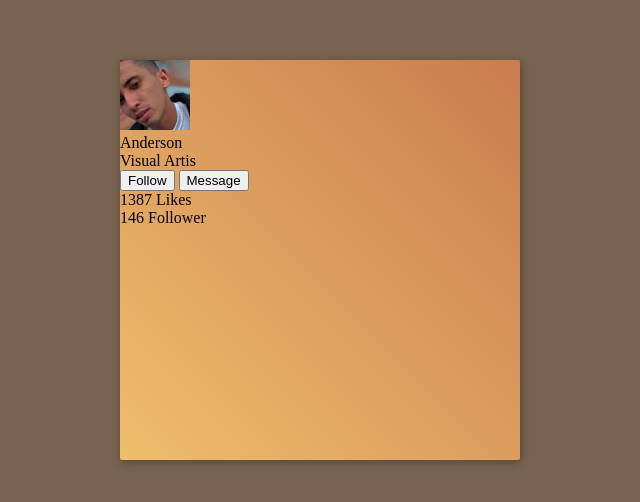
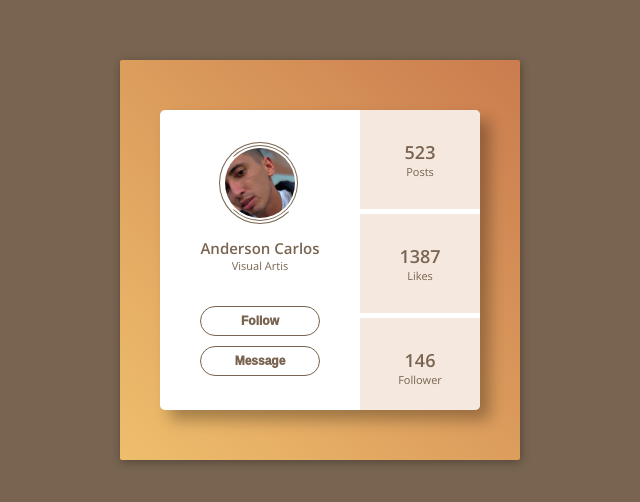
Before and after one commit to AndersonBR01/perfil, a plain HTML site: page perfil2/index.html in a window 1280 px wide. Shown: the part 140-642 px from the top of the page, without its empty margins (320-960 px from the left). Drawn offline with nearby package versions, Linux system fonts and the light colour scheme; files that its build step writes are made by us from their sources.

Commit message:
perfil2 feito

```diff
--- a/perfil2/assets/style.css
+++ b/perfil2/assets/style.css
@@ -1,4 +1,6 @@
 @import url(https://fonts.googleapis.com/css?family=Open+Sans:600,300);
+
+
 
 body{
     background-color: #786450;
@@ -8,7 +10,6 @@ body{
     position: absolute;
     top: 50%;
     left: 50%;
-    width: 50%;
     width: 400px;
     height: 400px;
     margin-top: -200px;
@@ -18,4 +19,170 @@ body{
     background: #ca7c4e;
     background:  -webkit-linear-gradient( bottom left, #eebe6c 0%,
     #ca7c4e 100%);
+    background: -moz-linear-gradient(bottom left, #eebe6c 0%, #ca7c4e 100%);
+    background: -o-linear-gradient(bottom left, #eebe6c 0%, #ca7c4e);
+    background: linear-gradient(to top right, #eebe6c 0%, #ca7c4e 100%);
+    filter: progid:DXImageTransform.Microsoft.gradient( startColorstr='#EEBE6C',
+     endColorstr='#CA7C4E',GradientType=1 );
+     color: #786450;
+     font-family: "Open Sans", Helvetica, sans-serif;
+     -webkit-font-smoothing: antialiased;
+     -moz-osx-font-smoothing: grayscale;
+
 }
+
+.center{
+    position: absolute;
+    top: 50px;
+    left: 40px;
+    height: 300px;
+    width: 320px;
+    background: #fff;
+    border-radius: 5px;
+    overflow: hidden;
+    box-shadow: 10px 10px 15px 0 rgba(0, 0, 0, 0.3);
+
+}
+
+.profile{
+    float: left;
+    width: 200px;
+    height: 320px;
+    text-align: center;
+
+
+}
+
+.image {
+    position: relative;
+    width: 70px;
+    height:70px;
+    margin: 38px auto 0 auto;
+}
+
+.circle-1{
+    position: absolute;
+    box-sizing: border-box;
+    width: 76px;
+    height: 76px;
+    top: -3px;
+    left: -3px;
+    border-width: 1px;
+    border-style: solid;
+    border-color: #786450 #786450 #786450 transparent;
+    border-radius: 50%;
+    transition: all 1.5s ease-in-out;
+
+}
+
+.circle-2 {
+    position: absolute;
+    box-sizing: border-box;
+    width: 82px;
+    height: 82px;
+    top: -6px;
+    left: -6px;
+    border-width: 1px;
+    border-style: solid;
+    border-color: #786450 transparent #786450 #786450;
+    border-radius: 50%;
+    transition: all 1.5s ease-in-out;
+}
+
+img{
+    display: block;
+    border-radius: 50%;
+    background: #F5E8DF;
+
+
+
+}
+img:hover{
+    cursor: pointer;
+}
+
+
+.circle-1:hover{
+    transform: rotate(360deg);
+
+}
+
+.circle-2:hover{
+    transform: rotate(-360deg);
+}
+.name{
+    font-size: 15px;
+    font-weight: 600;
+    margin-top: 20px;
+}
+
+.job{
+    font-size: 11px;
+    line-height: 15px;
+
+}
+
+.actions{
+    margin-top: 33px;
+
+
+}
+
+.btn{
+    display: block;
+    width: 120px;
+    height: 30px;
+    margin: 0 auto 10px auto;
+    background: none;
+    border: 1px solid #786450;
+    border-radius: 15px;
+    font-size: 12px;
+    font-weight: 1000;
+    box-sizing: border-box;
+    transition: all .3s ease-in-out;
+    color: #786450;
+
+
+}
+
+.btn:hover {
+    background: #786450;
+    color: #fff;
+}
+
+.stats{
+    float: left;
+
+}
+.box{
+    box-sizing: border-box;
+    width: 120px;
+    height: 99px;
+    background: #F5E8DF;
+    text-align: center;
+    padding-top: 30px;
+    transition: all .4s ease-in-out;
+}
+
+.box:hover {
+    background: #E1CFC2;
+    cursor: pointer;
+}
+
+.box:nth-child(2) {
+    margin: 5px 0;
+}
+
+span{
+    display: block;
+}
+
+.value{
+    font-size: 18px;
+    font-weight: 1000;
+
+}
+
+.parameter {
+    font-size: 11px;
+}
--- a/perfil2/index.html
+++ b/perfil2/index.html
@@ -5,7 +5,7 @@
     <meta http-equiv="X-UA-Compatible" content="IE=edge">
     <meta name="viewport" content="width=device-width, initial-scale=1.0">
     <title>Perfil - 2</title>
-    <link rel="stylesheet" href="style.css">
+    <link rel="stylesheet" href="/perfil2/assets/style.css">
 </head>
 <body>
     <div class="frame">
@@ -15,10 +15,11 @@
                     <div class="circle-1"></div>
                     <div class="circle-2"></div>
                     <img src="/perfil2/img/perfil-instagram.jpg" width= "70"
-                    height="70" alt="perfil">
+                    height="70" alt="Anderson Carlos">
                 </div>
-                <div class="name">Anderson</div>
+                <div class="name">Anderson Carlos</div>
                 <div class="job">Visual Artis</div>
+
                 <div class="actions">
                     <button class="btn">Follow</button>
                     <button class="btn">Message</button>
@@ -26,6 +27,10 @@
             </div>
 
             <div class="stats">
+                <div class="box">
+                    <span class="value">523</span>
+                    <span class="parameter">Posts</span>
+                </div>
                 <div class="box">
                     <span class="value">1387</span>
                     <span class="parameter">Likes</span>
```
